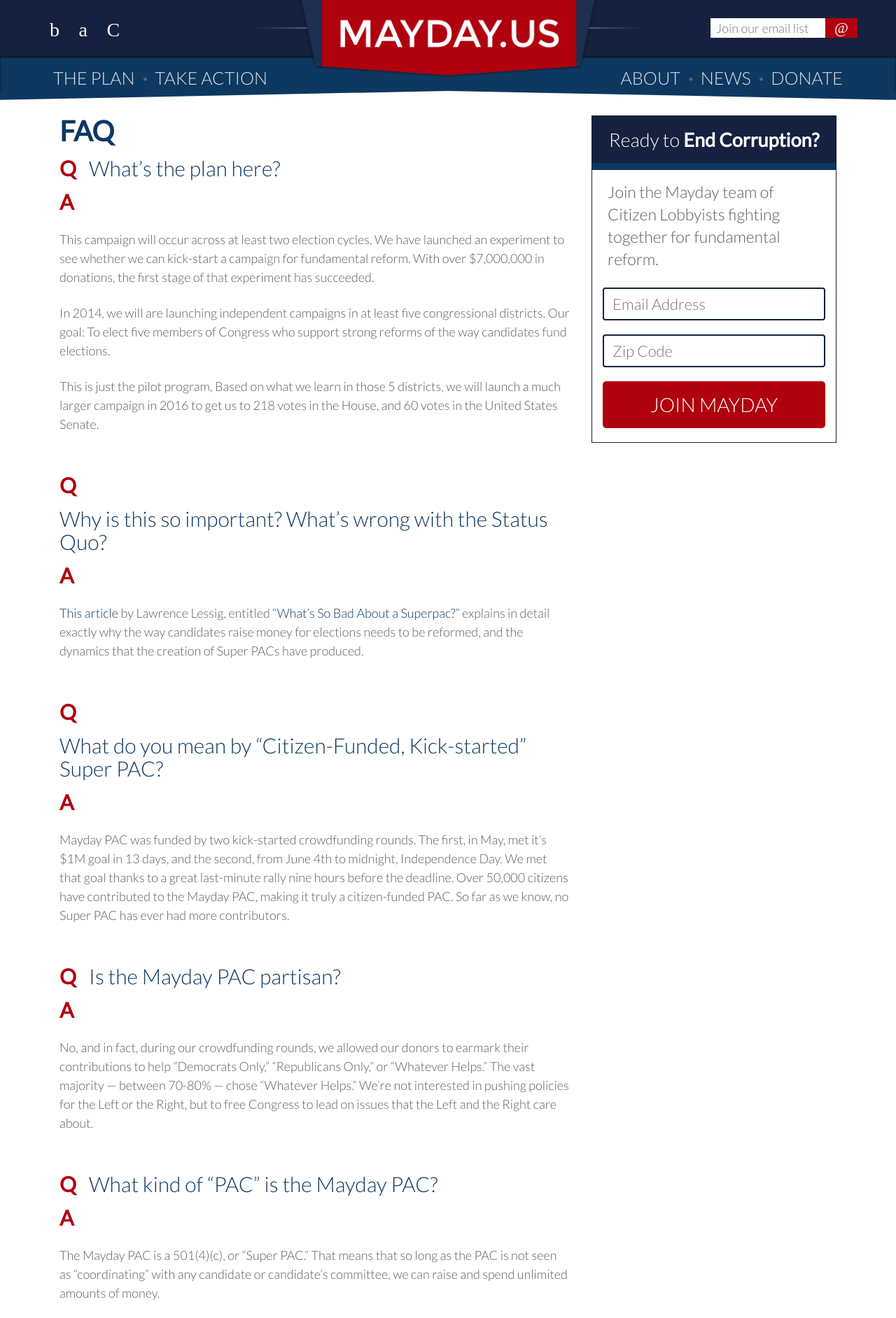
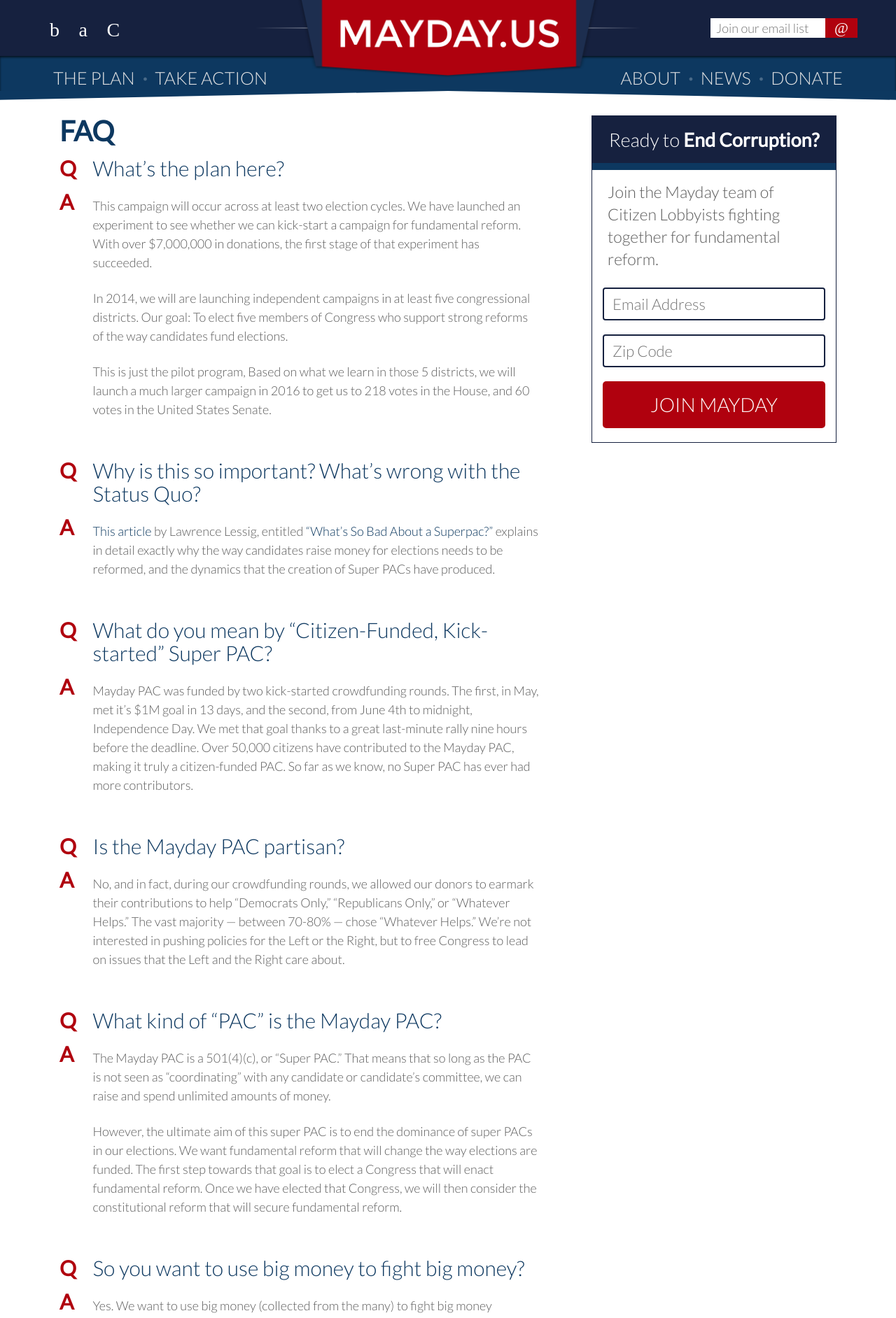
Before and after one commit to MayOneUS/mayday-2.0-frontend, a Jekyll site: the page built from faq.html, in a window 1280 px wide. Shown: the top 1884 px of the page at 70% size. Built offline with Jekyll 4.4.1, drawn with Linux system fonts in a browser that asks for light colours; nearby versions of some CDN libraries; some web fonts are replaced.

Commit message:
fix rows floating left

```diff
--- a/_sass/_faq.scss
+++ b/_sass/_faq.scss
@@ -8,12 +8,28 @@
  * Mayday Content
  */
 .faq-qa{
+  width: 6.5%;
   display: inline-block;
   float: left;
   padding-right: 1rem;
+
+  @include small-desktop {
+    width: 10%
+
+  }
+
+  @include tablet {
+    width: 10%
+
+  }
+
+  @include phone {
+    width: 10%;
+
+  }
 }
 .faq-content{
-
+  width: 87.5%;
   display: inline-block;
   float: left;
 
```
